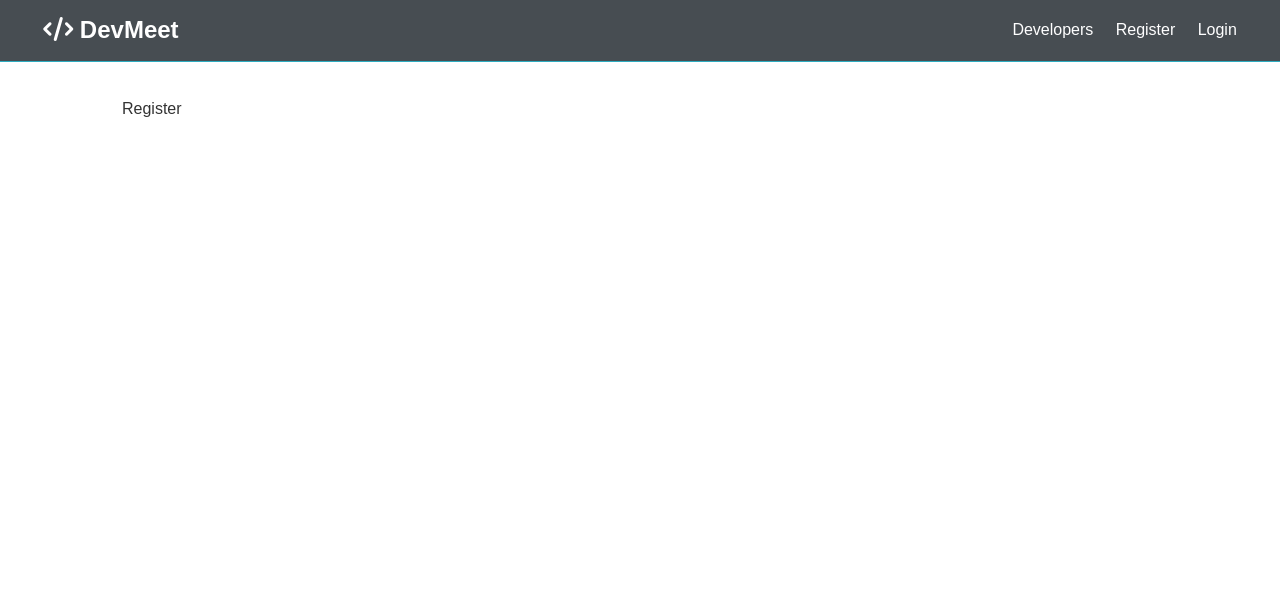
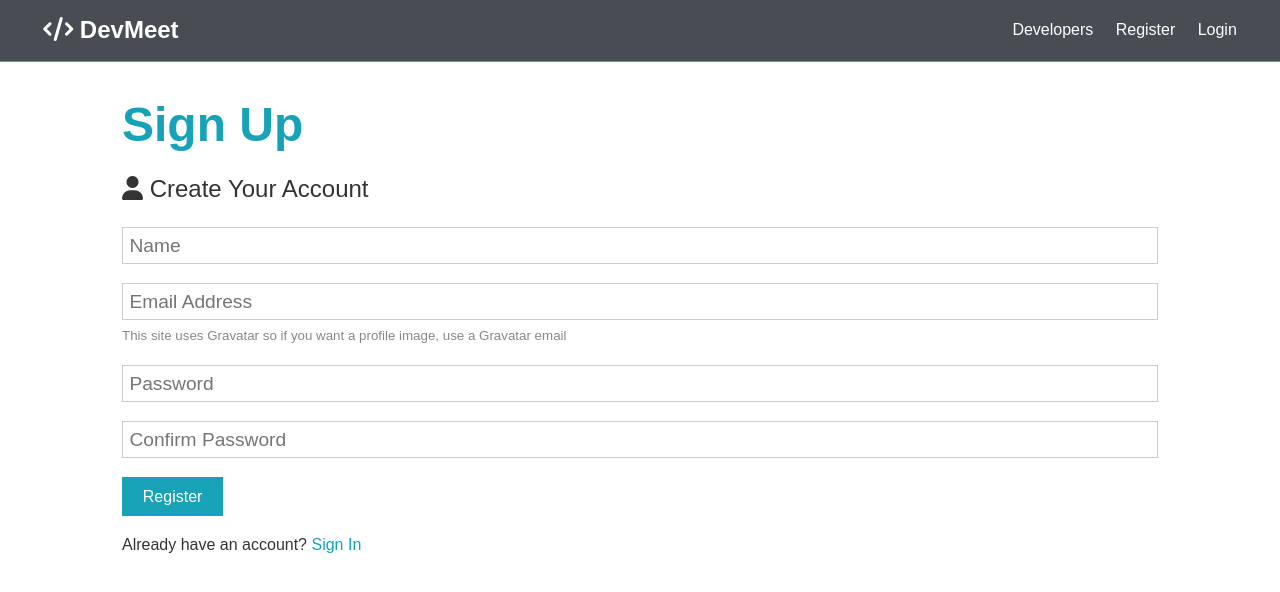
Before and after one commit to sa-ritesh/DevMeet-React-App, a React (Create React App) app in the folder client/: page /register in a window 1280 px wide. Shown: the top 592 px of the page. Built offline with nearby package versions, Linux system fonts and the light colour scheme.

Commit message:
Signup form and useState

```diff
--- a/client/src/components/auth/Register.js
+++ b/client/src/components/auth/Register.js
@@ -1,7 +1,81 @@
-import React from "react";
+import React, { Fragment, useState } from "react";
 
 const Register = () => {
-  return <div>Register</div>;
+  const [formData, setFormData] = useState({
+    name: "",
+    email: "",
+    password: "",
+    password2: "",
+  });
+  const { name, email, password, password2 } = formData;
+  const onSubmit = (e) => {
+    e.preventDefault();
+    if (password !== password2) {
+      console.log("Password do not match");
+    } else {
+      console.log(formData);
+    }
+  };
+  const onChange = (e) => {
+    setFormData({ ...formData, [e.target.name]: e.target.value });
+  };
+  return (
+    <Fragment>
+      <h1 className="large text-primary">Sign Up</h1>
+      <p className="lead">
+        <i className="fas fa-user"></i> Create Your Account
+      </p>
+      <form className="form" onSubmit={(e) => onSubmit(e)}>
+        <div className="form-group">
+          <input
+            type="text"
+            placeholder="Name"
+            name="name"
+            value={name}
+            onChange={(e) => onChange(e)}
+            required
+          />
+        </div>
+        <div className="form-group">
+          <input
+            type="email"
+            placeholder="Email Address"
+            name="email"
+            value={email}
+            onChange={(e) => onChange(e)}
+          />
+          <small className="form-text">
+            This site uses Gravatar so if you want a profile image, use a
+            Gravatar email
+          </small>
+        </div>
+        <div className="form-group">
+          <input
+            type="password"
+            placeholder="Password"
+            name="password"
+            minLength="6"
+            value={password}
+            onChange={(e) => onChange(e)}
+          />
+        </div>
+        <div className="form-group">
+          <input
+            type="password"
+            placeholder="Confirm Password"
+            name="password2"
+            minLength="6"
+            value={password2}
+            onChange={(e) => onChange(e)}
+          />
+        </div>
+        <input type="submit" className="btn btn-primary" value="Register" />
+      </form>
+      <p className="my-1">
+        Already have an account? <a href="login.html">Sign In</a>
+      </p>
+    </Fragment>
+  );
 };
 
 export default Register;
```
